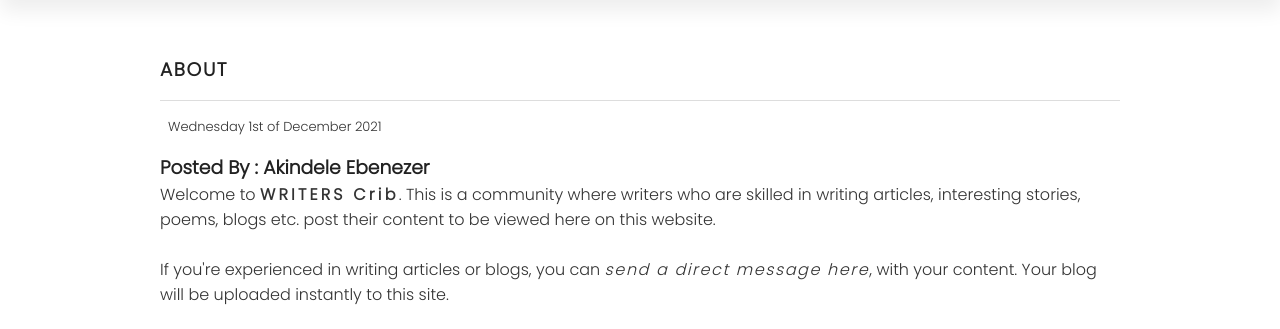
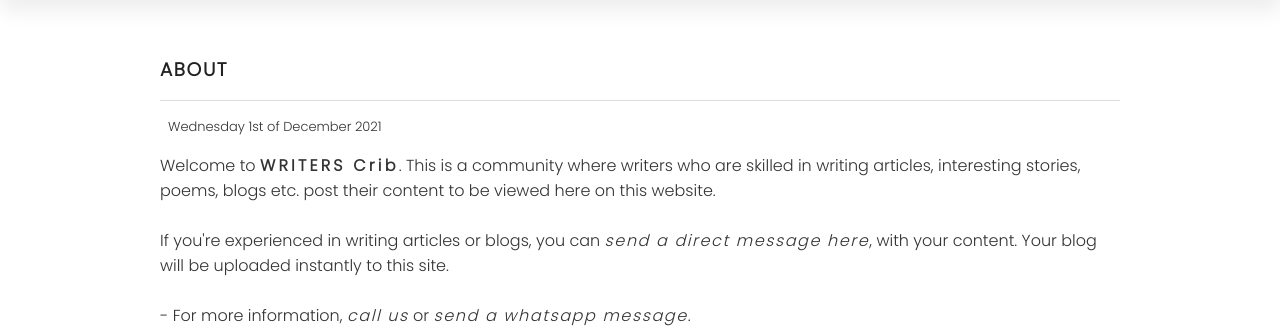
Before and after one commit to Akindele-Ebenezer/ebenlitblog, a PHP site: page /about.php in a window 1280 px wide. Shown: the part 137-466 px from the top of the page. Run offline with PHP 8.4, Linux system fonts and the light colour scheme; data that the repository does not hold is empty.

Commit message:
Update about.php

```diff
--- a/about.php
+++ b/about.php
@@ -1,5 +1,9 @@
 
 	<style>
+                h3 {
+                        display: none;
+                }
+
 		#header-2-wrapper li:nth-child(3) {
 			background: var(--blue);
 		}
```
